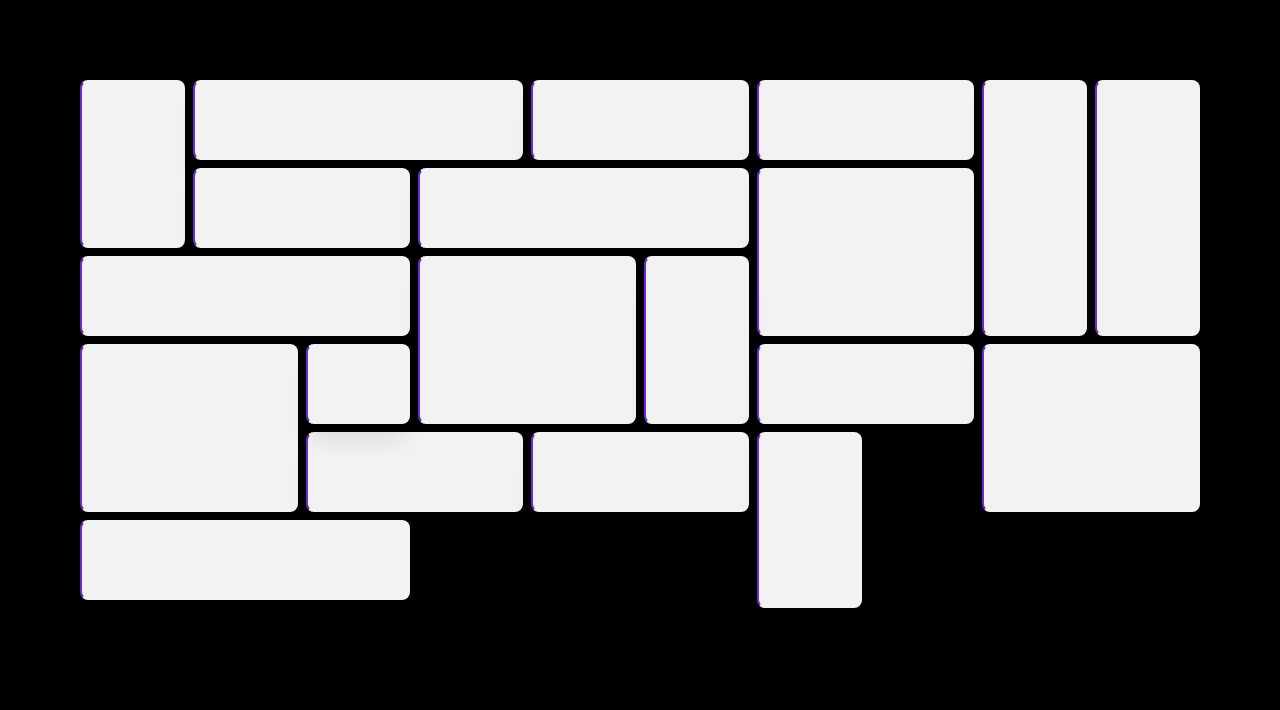
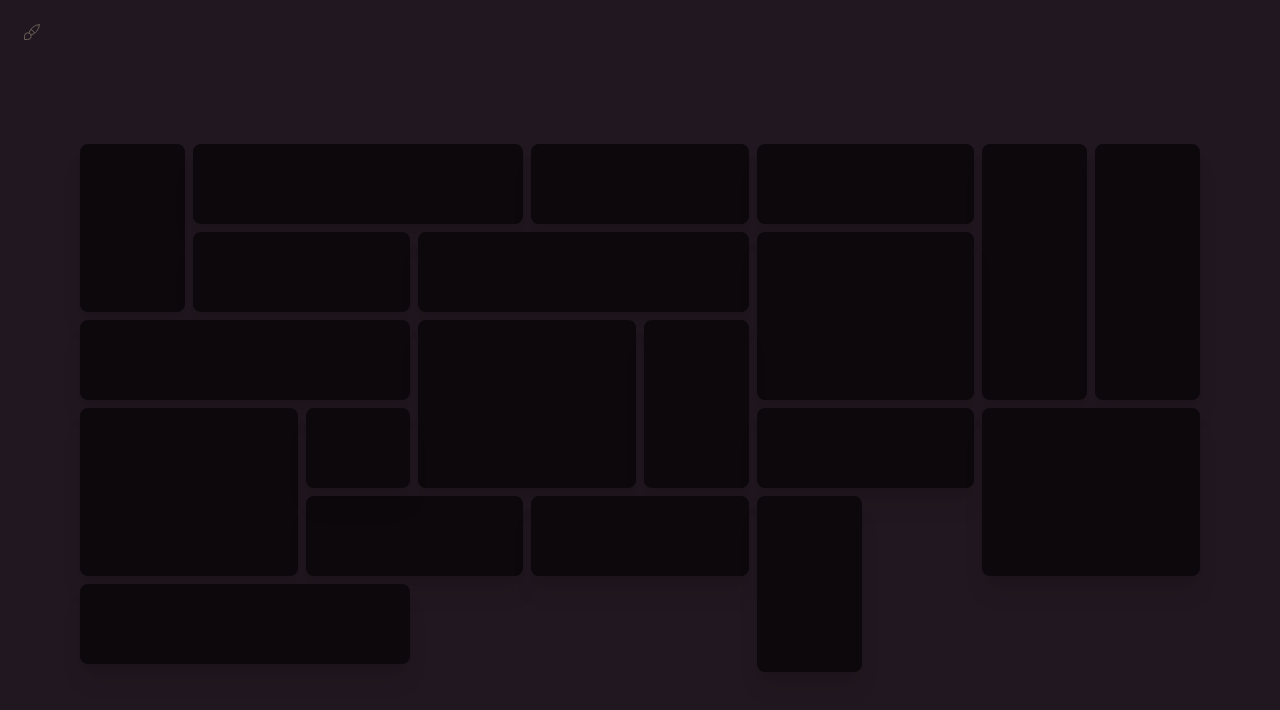
Before and after one commit to KartikSindura/daisy-ui-vercel, a Next.js app: page / in a window 1280 px wide. Shown: the top 710 px of the page. Built offline with nearby package versions, Linux system fonts and the light colour scheme.

Commit message:
Theme changer

```diff
--- a/package.json
+++ b/package.json
@@ -13,6 +13,7 @@
     "next": "13.4.7",
     "postcss": "8.4.24",
     "react": "18.2.0",
+    "react-animated-cursor": "^2.7.0",
     "react-dom": "18.2.0",
     "tailwindcss": "3.3.2"
   },
--- /dev/null
+++ b/src/app/components/Navbar/item.js
@@ -0,0 +1,44 @@
+export default function Item(props) {
+  const items = [
+    {
+      icon: "",
+      theme: "",
+    },
+    {
+      icon: "",
+      theme: "",
+    },
+    {
+      icon: "",
+      theme: "",
+    },
+    {
+      icon: "",
+      theme: "",
+    },
+  ];
+  return (
+    <>
+      {[...Array(items.length)].map((e, i) => {
+        return (
+          <button className="btn btn-circle" key={i}>
+            <svg
+              xmlns="http://www.w3.org/2000/svg"
+              className="h-6 w-6"
+              fill="none"
+              viewBox="0 0 24 24"
+              stroke="currentColor"
+            >
+              <path
+                strokeLinecap="round"
+                strokeLinejoin="round"
+                strokeWidth="2"
+                d="M6 18L18 6M6 6l12 12"
+              />
+            </svg>
+          </button>
+        );
+      })}
+    </>
+  );
+}
--- /dev/null
+++ b/src/app/components/Navbar/navbar.js
@@ -0,0 +1,145 @@
+"use client";
+import { useState } from "react";
+import "../../layout";
+
+const items = [
+  {
+    icon: "",
+    theme: "light",
+  },
+  {
+    icon: "",
+    theme: "dark",
+  },
+  {
+    icon: "",
+    theme: "cupcake",
+  },
+  {
+    icon: "",
+    theme: "emerald",
+  },
+  {
+    icon: "",
+    theme: "corporate",
+  },
+  {
+    icon: "",
+    theme: "synthwave",
+  },
+  {
+    icon: "",
+    theme: "retro",
+  },
+  {
+    icon: "",
+    theme: "cyberpunk",
+  },
+  {
+    icon: "",
+    theme: "valentine",
+  },
+  {
+    icon: "",
+    theme: "halloween",
+  },
+  {
+    icon: "",
+    theme: "garden",
+  },
+  {
+    icon: "",
+    theme: "forest",
+  },
+  {
+    icon: "",
+    theme: "aqua",
+  },
+  {
+    icon: "",
+    theme: "lofi",
+  },
+  {
+    icon: "",
+    theme: "pastel",
+  },
+  {
+    icon: "",
+    theme: "fantasy",
+  },
+  {
+    icon: "",
+    theme: "wireframe",
+  },
+  {
+    icon: "",
+    theme: "black",
+  },
+  {
+    icon: "",
+    theme: "luxury",
+  },
+  {
+    icon: "",
+    theme: "dracula",
+  },
+];
+
+export default function Navbar() {
+  const [index, setIndex] = useState(0);
+  return (
+    <div className="navbar bg-base-100 col-span-full">
+      <div className="navbar-start">
+        <div className="dropdown drop-shadow-2xl">
+          <label tabindex="0" class="btn btn-ghost btn-circle drop-shadow-2xl">
+            <svg
+              xmlns="http://www.w3.org/2000/svg"
+              class="h-5 w-5"
+              viewBox="0 0 24 24"
+              stroke="currentColor"
+              fill="none"
+            >
+              <path stroke="none" d="M0 0h24v24H0z" fill="none" stroke-width="2" stroke-linecap="round" stroke-linejoin="round" />
+              <path d="M3 21v-4a4 4 0 1 1 4 4h-4" />
+              <path d="M21 3a16 16 0 0 0 -12.8 10.2" />
+              <path d="M21 3a16 16 0 0 1 -10.2 12.8" />
+              <path d="M10.6 9a9 9 0 0 1 4.4 4.4" />
+            </svg>
+          </label>
+          <ul
+            tabIndex={0}
+            className="menu menu-sm dropdown-content mt-3 z-[1] p-2 shadow bg-base-100 rounded-box w-52"
+          >
+            {[...Array(items.length)].map((e, i) => {
+              return (
+                <li>
+                  <a
+                    className="m-1"
+                    id={i}
+                    onClick={(f) => {
+                      document
+                        .getElementById("html")
+                        .setAttribute("data-theme", items[i].theme);
+                      document
+                        .getElementById(index)
+                        .setAttribute("class", "m-1");
+                      document
+                        .getElementById(i)
+                        .setAttribute("class", "active m-1 btn-outline");
+                      setIndex(i);
+                    }}
+                  >
+                    {items[i].theme}
+                  </a>
+                </li>
+              );
+            })}
+          </ul>
+        </div>
+      </div>
+      {/* <div className="navbar-end"></div> */}
+      <div className="navbar-center"></div>
+      <div className="navbar-end"></div>
+    </div>
+  );
+}
--- a/src/app/components/bigitem.js
+++ b/src/app/components/bigitem.js
@@ -9,7 +9,7 @@ let options = [
   "col-span-2 row-span-2",
 ];
 let base_string =
-  "border-l-violet-700 border-2 h-full btn shadow-xl min-h-[80px] min-w-[80px] ";
+  "btn border-2 h-full shadow-xl min-h-[80px] min-w-[80px] ";
 
 function string_gen() {
   let x = Math.floor(Math.random() * options.length);
@@ -20,7 +20,7 @@ export default function BigItem() {
 
   return (
     <NoSSR>
-      <div className="grid lg:grid-cols-10 md:grid-cols-6 sm:grid-cols-4 gap-x-2 gap-y-2 grid-flow-dense">
+      <div className="grid lg:grid-cols-10 md:grid-cols-6 sm:grid-cols-4 gap-x-2 gap-y-2 my-0 grid-flow-row-dense">
         {[...Array(20)].map((e, i) => {
           let string = string_gen();
           return <input type="checkbox" className={string} key={i} />;
--- a/src/app/components/navbar.js
+++ /dev/null
@@ -1,68 +0,0 @@
-export default function Navbar() {
-  return (
-    <div class="navbar bg-base-100">
-      <div class="flex-1">
-        <a class="btn btn-ghost normal-case text-xl">daisyUI</a>
-      </div>
-      <div class="flex-none">
-        <div class="dropdown dropdown-end">
-          <label tabindex="0" class="btn btn-ghost btn-circle">
-            <div class="indicator">
-              <svg
-                xmlns="http://www.w3.org/2000/svg"
-                class="h-5 w-5"
-                fill="none"
-                viewBox="0 0 24 24"
-                stroke="currentColor"
-              >
-                <path
-                  stroke-linecap="round"
-                  stroke-linejoin="round"
-                  stroke-width="2"
-                  d="M3 3h2l.4 2M7 13h10l4-8H5.4M7 13L5.4 5M7 13l-2.293 2.293c-.63.63-.184 1.707.707 1.707H17m0 0a2 2 0 100 4 2 2 0 000-4zm-8 2a2 2 0 11-4 0 2 2 0 014 0z"
-                />
-              </svg>
-              <span class="badge badge-sm indicator-item">8</span>
-            </div>
-          </label>
-          <div
-            tabindex="0"
-            class="mt-3 z-[1] card card-compact dropdown-content w-52 bg-base-100 shadow"
-          >
-            <div class="card-body">
-              <span class="font-bold text-lg">8 Items</span>
-              <span class="text-info">Subtotal: $999</span>
-              <div class="card-actions">
-                <button class="btn btn-primary btn-block">View cart</button>
-              </div>
-            </div>
-          </div>
-        </div>
-        <div class="dropdown dropdown-end">
-          <label tabindex="0" class="btn btn-ghost btn-circle avatar">
-            <div class="w-10 rounded-full">
-              <img src="/images/stock/photo-1534528741775-53994a69daeb.jpg" />
-            </div>
-          </label>
-          <ul
-            tabindex="0"
-            class="menu menu-sm dropdown-content mt-3 z-[1] p-2 shadow bg-base-100 rounded-box w-52"
-          >
-            <li>
-              <a class="justify-between">
-                Profile
-                <span class="badge">New</span>
-              </a>
-            </li>
-            <li>
-              <a>Settings</a>
-            </li>
-            <li>
-              <a>Logout</a>
-            </li>
-          </ul>
-        </div>
-      </div>
-    </div>
-  );
-}
--- a/src/app/layout.js
+++ b/src/app/layout.js
@@ -1,19 +1,17 @@
-import Navbar from "./components/navbar";
+import Navbar from "./components/Navbar/navbar";
 import "./globals.css";
-// import { Inter } from "next/font/google";
-
-// const inter = Inter({ subsets: ["latin"] });
-
-// export const metadata = {
-//   title: "Create Next App",
-//   description: "Generated by create next app",
-// };
 
 export default function RootLayout({ children }) {
   return (
-    <html lang="en">
-      <body className='bg-black min-h-screen'>
-          <div>{children}</div>
+    <html lang="en" data-theme="coffee" id="html">
+      <body className="min-h-screen">
+        <Navbar />
+        <div>{children}</div>
+        {/* <div className="grid grid-cols-3">
+          <div></div>
+          <Navbar />
+          <div className="col-span-full">{children}</div>
+        </div> */}
       </body>
     </html>
   );
--- a/tailwind.config.js
+++ b/tailwind.config.js
@@ -15,4 +15,37 @@ module.exports = {
     },
   },
   plugins: [require('daisyui')],
-}
+  daisyui: {
+    themes: [
+      "light",
+      "dark",
+      "cupcake",
+      "bumblebee",
+      "emerald",
+      "corporate",
+      "synthwave",
+      "retro",
+      "cyberpunk",
+      "valentine",
+      "halloween",
+      "garden",
+      "forest",
+      "aqua",
+      "lofi",
+      "pastel",
+      "fantasy",
+      "wireframe",
+      "black",
+      "luxury",
+      "dracula",
+      "cmyk",
+      "autumn",
+      "business",
+      "acid",
+      "lemonade",
+      "night",
+      "coffee",
+      "winter",
+    ],
+  },
+};
```
Also changed, not shown: 1 other file (tests, documents, lock files or other folders).
